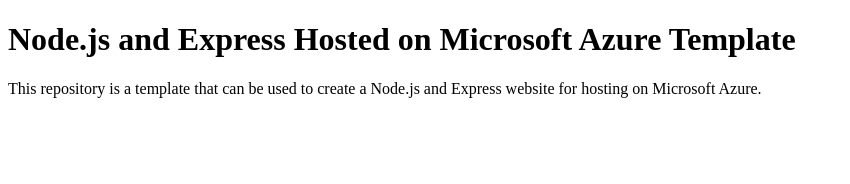
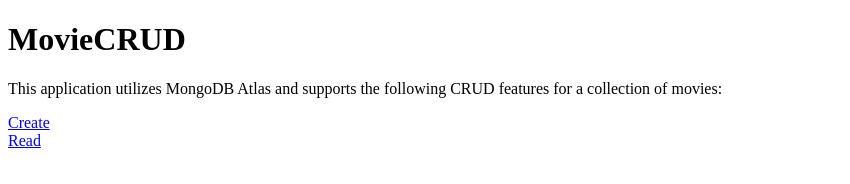
Before and after one commit to mjwelch-lewis/MovieCRUD-Project, a website: page client/index.html in a window 1280 px wide. Shown: the whole page, without its empty margins (0-850 px from the left). Drawn offline with Linux system fonts and the light colour scheme.

Commit message:
Updated index.html

```diff
--- a/client/index.html
+++ b/client/index.html
@@ -1,11 +1,12 @@
 <!DOCTYPE html>
 <html>
 <head>
-	<title>Node.js on Azure Template</title>
+	<title>MovieCRUD</title>
 </head>
 <body>
-	<h1>Node.js and Express Hosted on Microsoft Azure Template</h1>
-	<p>This repository is a template that can be used to create a Node.js and Express website for hosting on Microsoft
-	Azure.</p>
+	<h1>MovieCRUD</h1>
+	<p>This application utilizes MongoDB Atlas and supports the following CRUD features for a collection of movies:</p>
+	<a href="create.html">Create</a><br>
+	<a href="read">Read</a><br>
 </body>
 </html>
```
Also changed, not shown: 1 other file.
